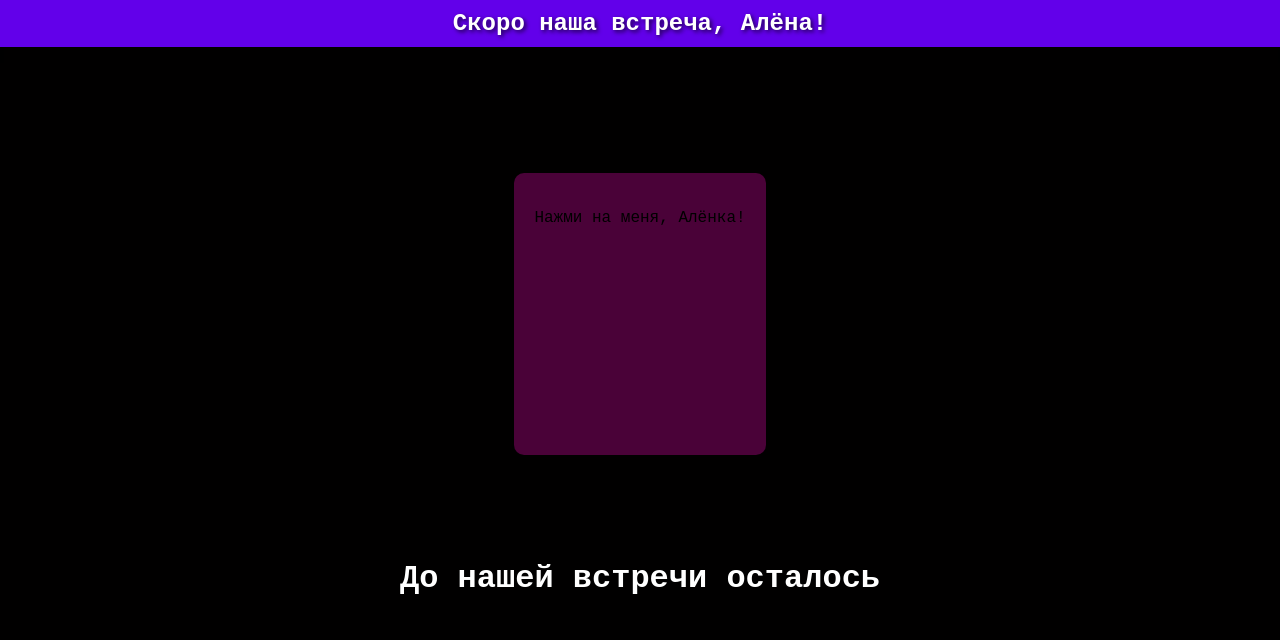
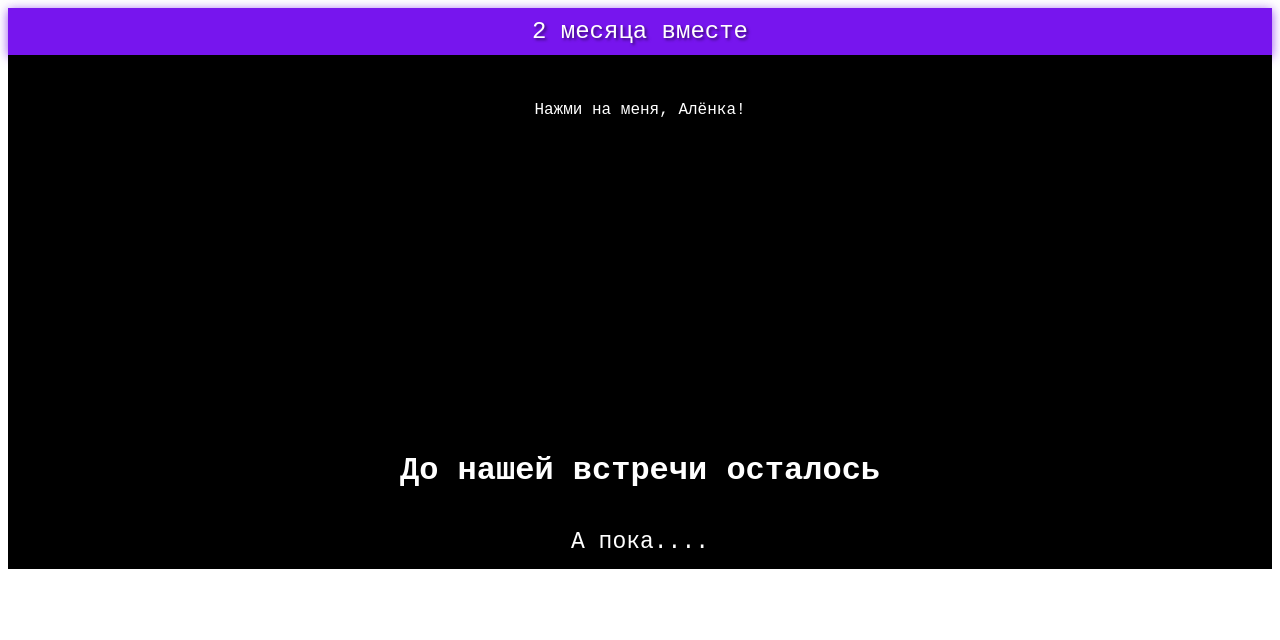
Before and after one commit to Koshkinkhost/mysite, a plain HTML site: page index.html in a window 1280 px wide. Drawn offline with Linux system fonts and the light colour scheme.

Commit message:
Update index.html
Signed-off-by: Борис <102375597+Koshkinkhost@users.noreply.github.com>

```diff
--- a/index.html
+++ b/index.html
@@ -1,42 +1,27 @@
 <!DOCTYPE html>
 <html lang="en">
+
 <head>
     <meta charset="UTF-8">
     <meta name="viewport" content="width=device-width, initial-scale=1.0">
     <title>Heart Drawing Animation with Shadow on Path</title>
     <style>
-        body {
+        .body_container {
             display: flex;
+            width: 100vh;
             justify-content: center;
-            align-items: center;
-            height: 100vh;
+            flex-direction: column;
+            align-items:center;
+            background-color: black;
+            width: 100%;
             font-family: 'Courier New', Courier, monospace;
-            background-color: #010000;
-            margin: 0;
-            flex-direction: column;
-            text-align: center;
-        }
-
-        header {
-            position: absolute;
-            top: 0;
-            width: 100%;
-            background-color: #6200ea; /* Красивый фиолетовый */
-            padding: 10px;
-            box-shadow: 0px 4px 8px rgba(0, 0, 0, 0.5); /* Тень для глубины */
-            text-align: center;
-        }
-
-        header h1 {
-            color: white;
-            margin: 0;
-            font-size: 24px;
-            text-shadow: 2px 2px 4px rgba(0, 0, 0, 0.7); /* Тень текста для эффекта */
         }
 
         svg {
             width: 30vw;
+            /* Уменьшил размер SVG для более гармоничного отображения */
             height: auto;
+            /* Автоматическая высота для сохранения пропорций */
             cursor: pointer;
         }
 
@@ -48,6 +33,7 @@
             stroke-dashoffset: 1000;
             transition: stroke-dashoffset 3s ease-in-out;
             filter: drop-shadow(1px 1px 1px rgba(253, 3, 140));
+            /* Тень только к контуру */
         }
 
         .draw {
@@ -75,47 +61,54 @@
             font-size: 24px;
             font-weight: bold;
             margin-top: 20px;
+            text-align: center;
         }
 
         .for_heart {
-            background-color: rgba(250, 10, 194, 0.29);
+
             border-radius: 10px;
             opacity: 1;
             transition: background-color 1s ease-in-out;
             padding: 20px;
             margin: 10px;
             width: auto;
-            max-width: 500px;
+
             display: flex;
+            /* Flexbox для центровки */
             justify-content: center;
             align-items: center;
             flex-direction: column;
         }
 
+        .for_heart p {
+            color: white;
+            font-family: 'Courier New', Courier, monospace;
+            align-self: center;
+            width: 100%;
+            margin-left: 40px;
+        }
+
         .for_heart_hide {
-            border-radius: 10px;
-            opacity: 1;
-            transition: background-color 1s ease-in-out;
-            padding: 20px;
-            margin: 10px;
-            width: auto;
-            max-width: 500px;
-            display: flex;
-            justify-content: center;
-            align-items: center;
-            flex-direction: column;
-
             background-color: rgba(1, 0, 0, 0);
         }
 
-        .for_heart_hide path {
-            filter: none; /* Убираем тень у контура после анимации */
+        header {
+            width: 100%;
+            background-color: rgba(109, 4, 237, 0.929);
+            padding: 10px 0;
+            text-align: center;
+            box-shadow: 0px 2px 10px rgba(109, 4, 237, 0.7);
+            color: white;
+            font-size: 24px;
+            font-family: 'Courier New', Courier, monospace;
+            text-shadow: 2px 2px 3px rgba(0, 0, 0, 0.5);
         }
 
         @media (max-width: 600px) {
             .timer {
                 font-size: 20px;
             }
+
             .meet {
                 color: rgb(214, 94, 140);
                 font-family: 'Courier New', Courier, monospace;
@@ -148,6 +141,7 @@
 
             svg {
                 width: 15vw;
+                /* Сделал SVG поменьше на больших экранах */
             }
 
             .timer {
@@ -160,6 +154,7 @@
 
             .for_heart {
                 max-width: 600px;
+                /* Максимальная ширина для блока на больших экранах */
             }
 
             #timerText {
@@ -168,23 +163,30 @@
         }
     </style>
 </head>
+
 <body>
     <header>
-        <h1>Скоро наша встреча, Алёна!</h1>
+            2 месяца вместе
     </header>
+    <div class="body_container">
+
+
         <div id="container" class="for_heart">
-    <p id="hiText">Нажми на  меня, Алёнка!</p>
+            <p id="hiText">Нажми на меня, Алёнка!</p>
             <svg id="heart-svg" viewBox="0 0 28 28">
-        <path d="M12 21.35l-1.45-1.32C5.4 15.36 2 12.28 2 8.5 2 5.42 4.42 3 7.5 3c1.74 0 3.41.81 4.5 2.09C13.09 3.81 14.76 3 16.5 3 19.58 3 22 5.42 22 8.5c0 3.78-3.4 6.86-8.55 11.54L12 21.35z"/>
+                <path
+                    d="M12 21.35l-1.45-1.32C5.4 15.36 2 12.28 2 8.5 2 5.42 4.42 3 7.5 3c1.74 0 3.41.81 4.5 2.09C13.09 3.81 14.76 3 16.5 3 19.58 3 22 5.42 22 8.5c0 3.78-3.4 6.86-8.55 11.54L12 21.35z" />
             </svg>
         </div>
 
         <h1></h1>
         <div class="timer" id="countdown">
             <p>До нашей встречи осталось</p>
-    <p id="timerText" style="color:pink;font-size: 40px; text-shadow: 2px 2px 3px rgba(109, 4, 237, 0.929);"></p>
+            <p id="timerText" style="color:pink;font-size: 40px; text-shadow: 2px 2px 3px rgba(109, 4, 237, 0.929);">
+            </p>
         </div>
-
+        <div style="width: 100%;height:40px;font-size: 23px;text-align: center;color:white;">А пока....</div>
+    </div>
     <script>
         const heartPath = document.querySelector('#heart-svg path');
         const container = document.getElementById('container');
@@ -193,7 +195,7 @@
         const timer = document.getElementById('timerText');
         const nextMeetDate = new Date("2024-12-20T00:00:00").getTime();
 
-    document.getElementById('heart-svg').addEventListener('click', function() {
+        document.getElementById('hiText').addEventListener('click', function () {
             heartPath.classList.add('draw');
             container.classList.toggle("for_heart_hide");
             clickText.style.display = 'none';
@@ -221,4 +223,5 @@
     </script>
 
 </body>
+
 </html>
```
Lines whose indentation alone changed are shown as unchanged.
